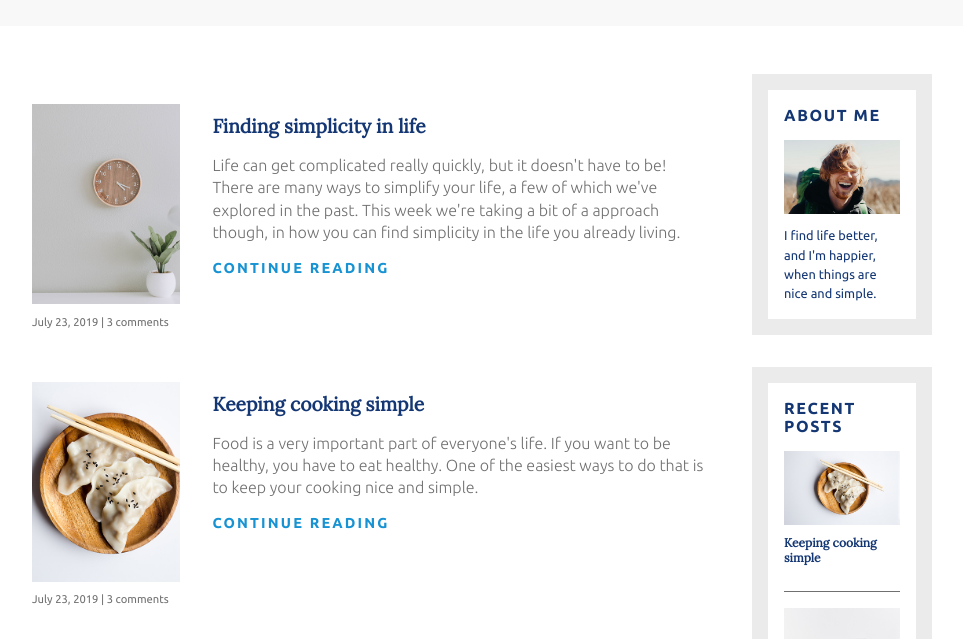
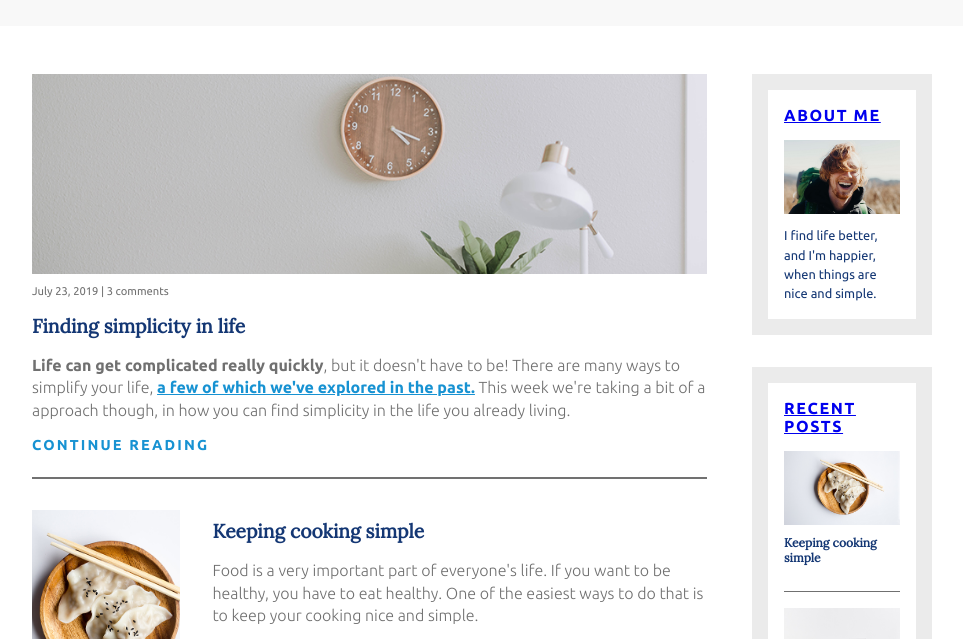
Before and after one commit to raaf2rid/Solo-Css-Project-Simple-Life, a plain HTML site: page recent.html in a window 1280 px wide. Shown: the part 123-762 px from the top of the page, without its empty margins (158-1121 px from the left). Drawn offline with Linux system fonts and the light colour scheme.

Commit message:
Update recent.html

```diff
--- a/recent.html
+++ b/recent.html
@@ -20,9 +20,9 @@
 
               <nav>
                     <ul>
-                        <li><a href="Index.html"  >Home</a></li>
+                        <li><a href="Index.html"  class="current-page">Home</a></li>
                         <li><a href="about-me.html">About me</a></li>
-                        <li><a href="recent.html" class="current-page">Recent posts</a></li>
+                        <li><a href="recent.html">Recent posts</a></li>
                     </ul>
               </nav>
             </div> <!-- / .container -->
@@ -32,34 +32,19 @@
 
         <main class="main-site">
 
-            <!-- <article class="featured-article">
+            <article class="featured-article">
                 <img src="Images/life.jpg" class="featured-article-image" alt="">
                 <p class="article-info">July 23, 2019 | 3 comments</p>
                 <h2 class="article-heading">Finding simplicity in life</h2>
                 <p class="article-body">
                     <span class="article-bold">Life can get complicated really quickly</span>, but it doesn't have to be! There are many ways to simplify your life, <a href="" class="main-article-link">a few of which we've explored in the past.</a> This week we're taking a bit of a approach though, in how you can find simplicity in the life you already living.</p>
                 <a href="#" class="article-read-more">CONTINUE READING</a>
-            </article> -->
-
-            <article class="secondary-article">
-              <div class="secondary-image-info">
-                  <img src="Images/life.jpg" class="secondary-article-image" alt="">
-                  <p class="article-info">July 23, 2019 | 3 comments</p>
-                  </div>
-                  <div class="secondary-image-body">
-                  <h2 class="article-heading">Finding simplicity in life</h2>
-                  <p class="article-body">
-                    Life can get complicated really quickly, but it doesn't have to be! There are many ways to simplify your life, a few of which we've explored in the past. This week we're taking a bit of a approach though, in how you can find simplicity in the life you already living.
-                  </p>
-                  <a href="#" class="article-read-more">CONTINUE READING</a>
-              </div>
             </article>
-
 
             <article class="secondary-article">
                 <div class="secondary-image-info">
                     <img src="Images/food.jpg" class="secondary-article-image" alt="">
-                    <p class="article-info">July 23, 2019 | 3 comments</p>
+                    <p class="article-info secondary-article-info">July 23, 2019 | 3 comments</p>
                     </div>
                     <div class="secondary-image-body">
                     <h2 class="article-heading">Keeping cooking simple</h2>
@@ -73,7 +58,7 @@
             <article class="secondary-article">
                 <div class="secondary-image-info">
                     <img src="Images/work.jpg" class="secondary-article-image" alt="">
-                    <p class="article-info">July 23, 2019 | 3 comments</p>
+                    <p class="article-info secondary-article-info">July 23, 2019 | 3 comments</p>
                     </div>
                     <div class="secondary-image-body">
                     <h2 class="article-heading">Simplicity and work</h2>
@@ -87,7 +72,7 @@
             <article class="secondary-article">
                 <div class="secondary-image-info">
                     <img src="Images/deco.jpg" class="secondary-article-image deco-image" alt="">
-                    <p class="article-info">July 23, 2019 | 3 comments</p>
+                    <p class="article-info secondary-article-info">July 23, 2019 | 3 comments</p>
                     </div>
                     <div class="secondary-image-body">
                     <h2 class="article-heading">Simple decorations</h2>
@@ -104,7 +89,7 @@
 
             <div class="article-sidebar-design">
               <div class= "article-about-me">
-              <h1>ABOUT ME</h1>
+                <h1><a href="about-me.html">ABOUT ME</a></h1>
                 <img src="Images/about-me.jpg" class="article-about-me-img aside-imgs" alt="">
                 <p>I find life better, and I'm happier, when things are nice and simple.</p>
               </div>
@@ -113,7 +98,7 @@
             <div class="article-sidebar-design">
                 <div class="recent-posts">
 
-              <h1> RECENT POSTS</h1>
+                <h1><a href="recent.html">RECENT POSTS</a></h1>
                 <div class="recent-posts-aside aside-first">
                 <img src="Images/food.jpg" class="aside-imgs" alt="">
                 <h2>Keeping cooking simple</h2>
```
Lines whose indentation alone changed are shown as unchanged.
